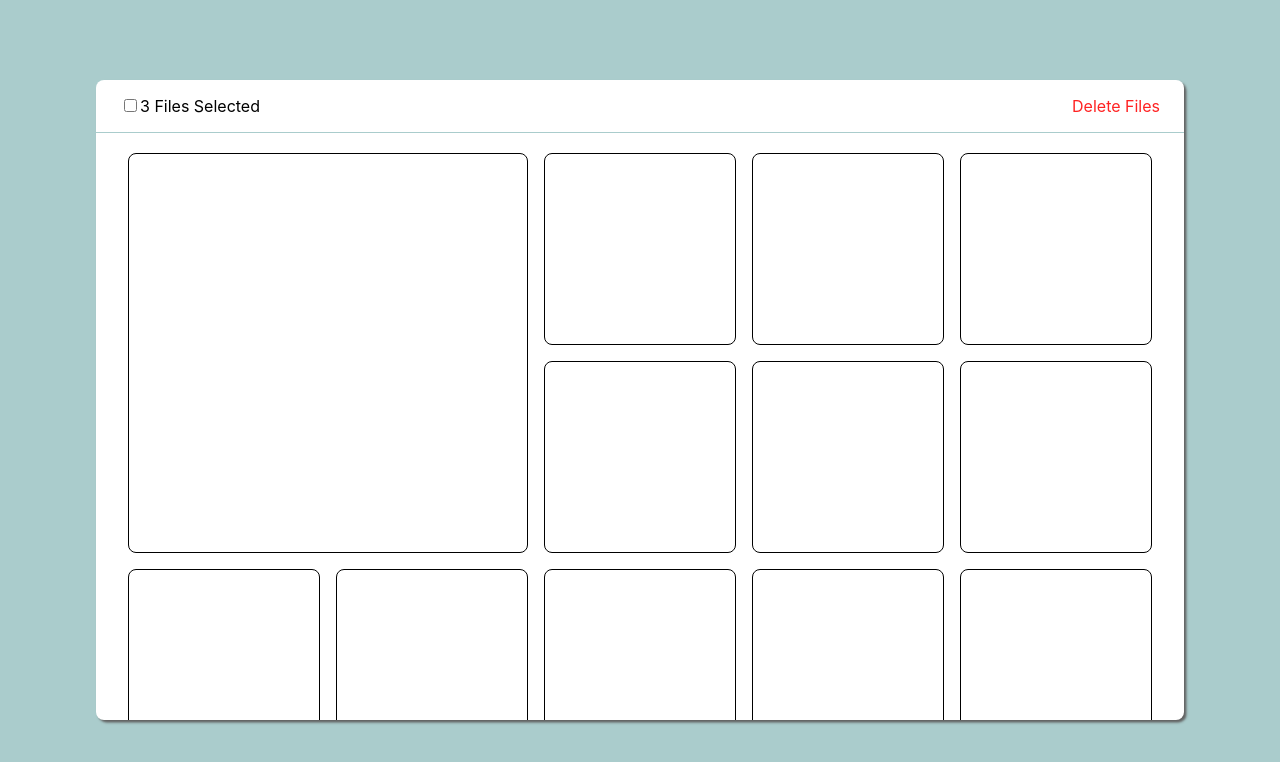
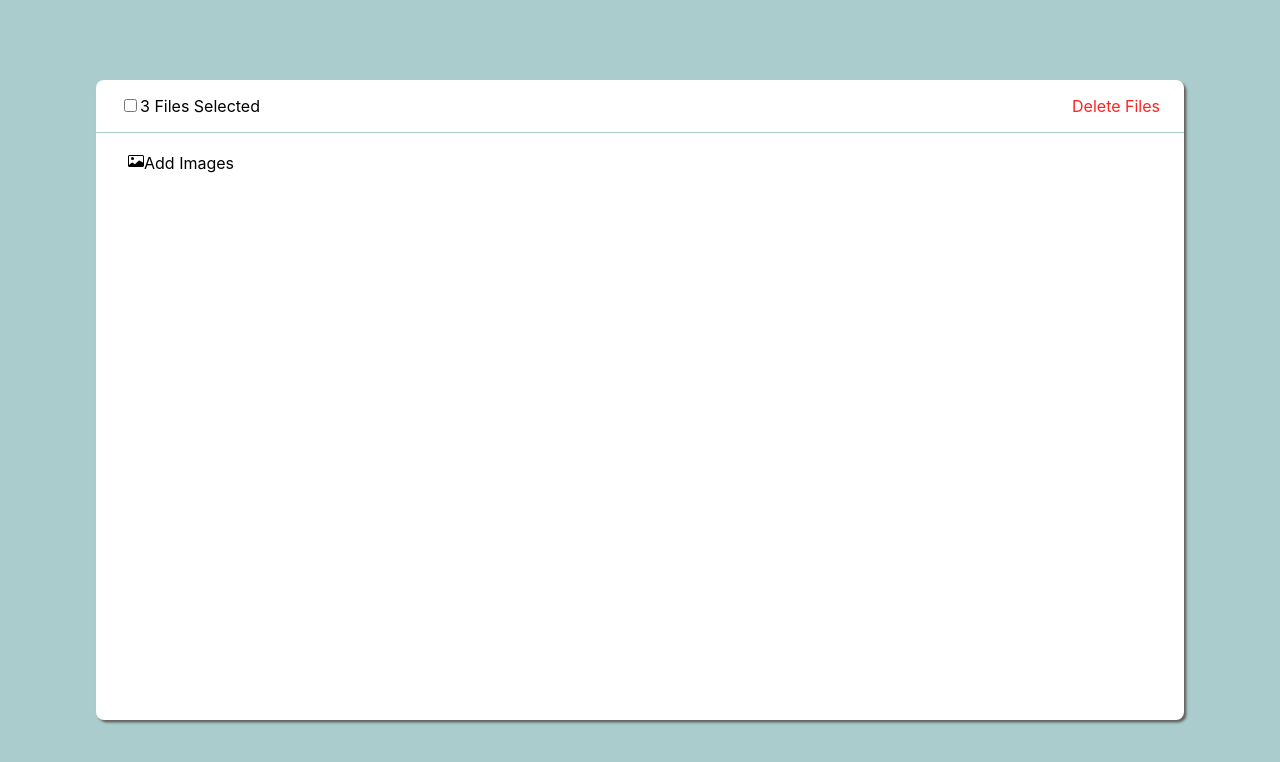
Before and after one commit to KawshikBss/react-picture-gallery, a React (Create React App) app: page / in a window 1280 px wide. Shown: the top 762 px of the page. Built offline with nearby package versions, Linux system fonts and the light colour scheme.

Commit message:
added file upload functionality

```diff
--- a/src/App.js
+++ b/src/App.js
@@ -1,7 +1,14 @@
+import { useState } from "react";
 import Card from "./components/Card/Card";
 import "./styles/gallery.css";
+import { BsCardImage } from "react-icons/bs";
 
 function App() {
+    const [uploadedFiles, setUploadedFiles] = useState([]);
+    const handleFileUpload = (event) => {
+        var file = event?.target?.files?.[0];
+        if (file) setUploadedFiles((prev) => [...prev, file]);
+    };
     return (
         <div className="container">
             <div className="container-inner">
@@ -14,9 +21,20 @@
                 </div>
                 <div className="gallery-wrapper">
                     <div className="gallery-items">
-                        {[...Array(20)].map((segment, index) => (
-                            <Card key={index} firstItem={index === 0} />
-                        ))}
+                        {uploadedFiles?.length
+                            ? uploadedFiles.map((segment, index) => (
+                                  <Card key={index} firstItem={index === 0} />
+                              ))
+                            : null}
+                        <label className="gallery-add-btn">
+                            <input
+                                hidden
+                                type="file"
+                                onChange={handleFileUpload}
+                            />
+                            <BsCardImage />
+                            Add Images
+                        </label>
                     </div>
                 </div>
             </div>
```
